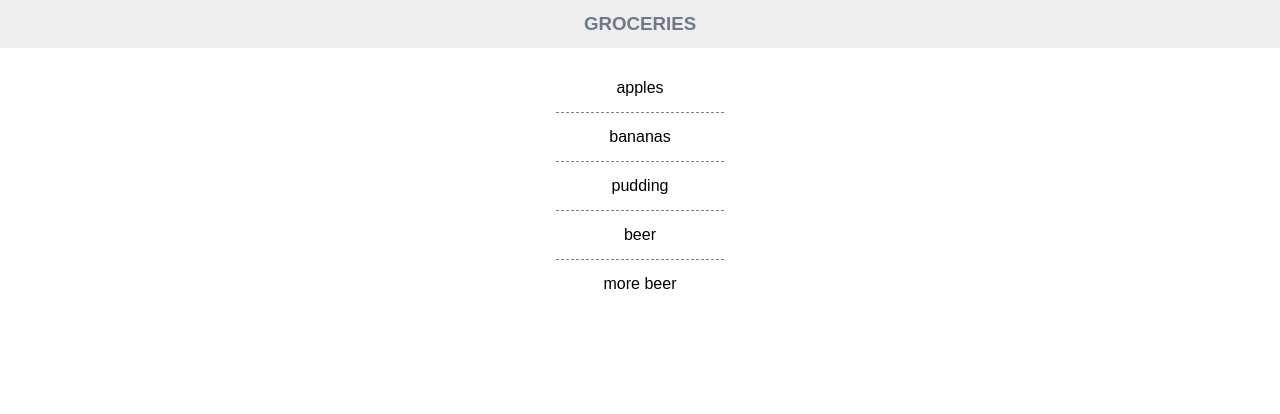
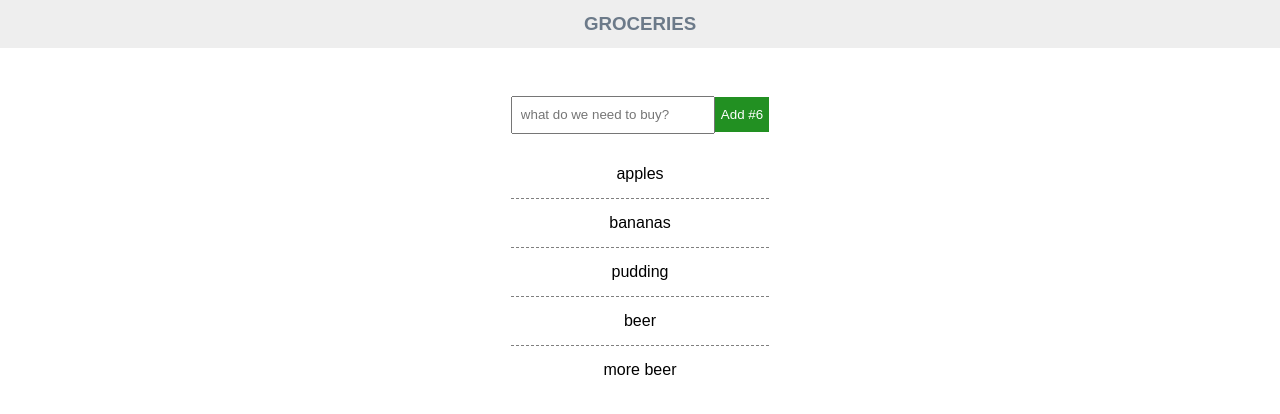
Before and after one commit to sjbuysse/todo-app-jworks, a React (Create React App) app in the folder boodschappenlijstje/: page / in a window 1280 px wide. Shown: the top 414 px of the page. Built offline with nearby package versions, Linux system fonts and the light colour scheme.

Commit message:
Add createGrocery component and lift state up

```diff
--- a/boodschappenlijstje/src/App.css
+++ b/boodschappenlijstje/src/App.css
@@ -1,7 +1,7 @@
-.center-container {
+.app-wrapper {
   display: flex;
-  justify-content: center;
-  flex-wrap: wrap; }
+  flex-direction: column;
+  align-items: center; }
 
 .title {
   text-align: center;
@@ -24,4 +24,24 @@ ul {
   .list-item span {
     padding-left: 1rem; }
 
+.grocery-form > * {
+  line-height: 2rem; }
+
+.grocery-input {
+  width: 190px;
+  margin: 3rem 0 1rem;
+  padding-left: 0.5rem; }
+
+button {
+  border: 0;
+  padding-top: 2px;
+  color: white;
+  text-align: center;
+  text-decoration: none;
+  display: inline-block; }
+  button.green {
+    background-color: #229022; }
+  button.red {
+    background-color: tomato; }
+
 /*# sourceMappingURL=App.css.map */
--- a/boodschappenlijstje/src/App.js
+++ b/boodschappenlijstje/src/App.js
@@ -1,6 +1,7 @@
 import React, { Component } from 'react';
 import './App.css';
 import GroceryList from "./GroceryList";
+import CreateGrocery from "./CreateGrocery";
 
 class App extends Component {
     constructor(props) {
@@ -14,11 +15,22 @@ class App extends Component {
         ]};
     }
 
+    handleSubmit = (value) => {
+        const newItem = {
+            text: value,
+            id: Date.now()
+        };
+        this.setState(prevState => ({
+            items: prevState.items.concat(newItem),
+        }));
+    }
+
     render() {
         return (
-            <div>
+            <div className="app-wrapper">
                 <h3 className="title">GROCERIES</h3>
-                <div className="center-container">
+                <div>
+                    <CreateGrocery handleSubmit={this.handleSubmit} numberOfItems={this.state.items.length}/>
                     <GroceryList items={this.state.items}/>
                 </div>
             </div>
--- a/boodschappenlijstje/src/App.scss
+++ b/boodschappenlijstje/src/App.scss
@@ -1,7 +1,7 @@
-.center-container {
+.app-wrapper {
   display: flex;
-  justify-content: center;
-  flex-wrap: wrap;
+  flex-direction: column;
+  align-items: center;
 }
 
 .title {
@@ -29,3 +29,28 @@ ul {
     padding-left: 1rem;
   }
 }
+
+.grocery-form > * {
+  line-height: 2rem;
+}
+
+.grocery-input {
+  width: 190px;
+  margin: 3rem 0 1rem;
+  padding-left: 0.5rem;
+}
+
+button {
+  border: 0;
+  padding-top: 2px;
+  color: white;
+  text-align: center;
+  text-decoration: none;
+  display: inline-block;
+  &.green {
+    background-color: #229022;
+  }
+  &.red {
+    background-color: tomato;
+  }
+}
```
Also changed, not shown: 1 other file (tests, documents, lock files or other folders).
